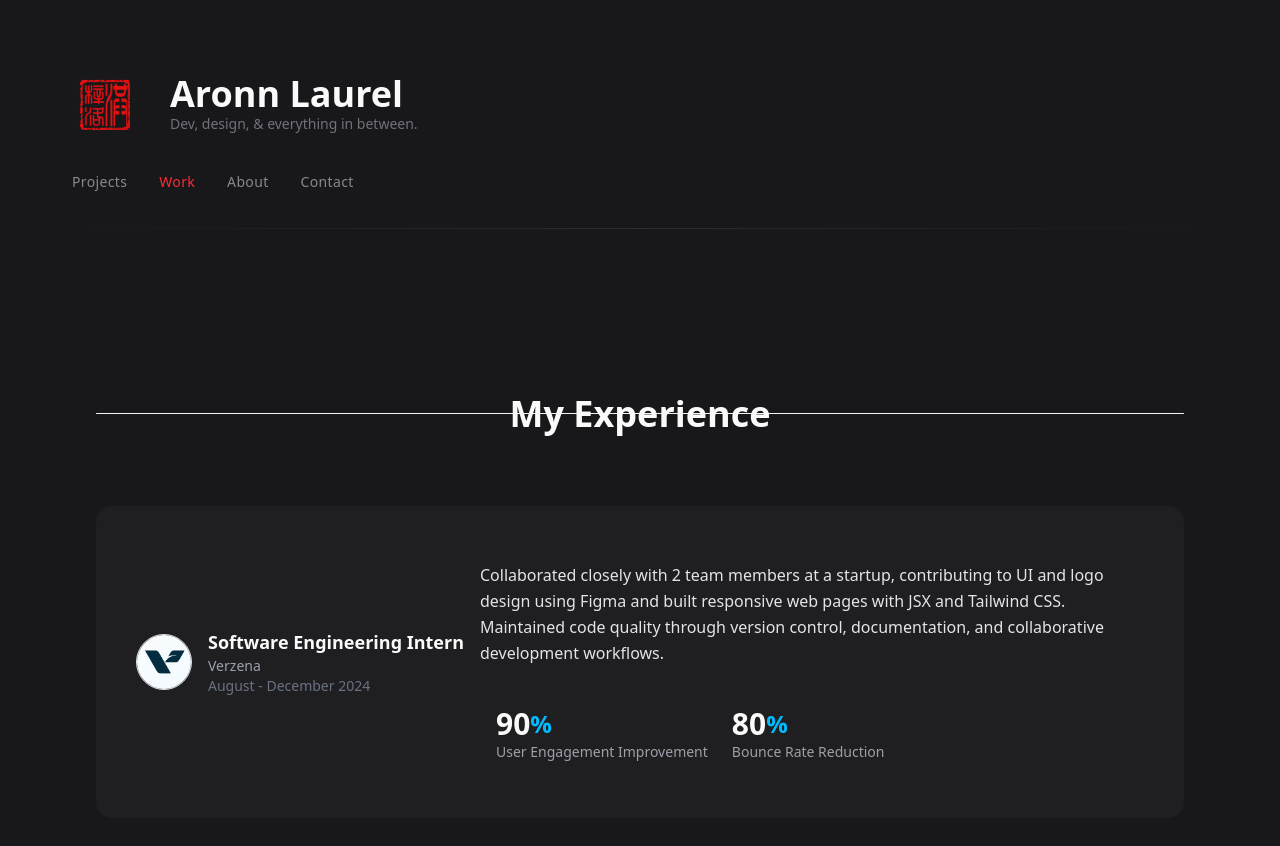
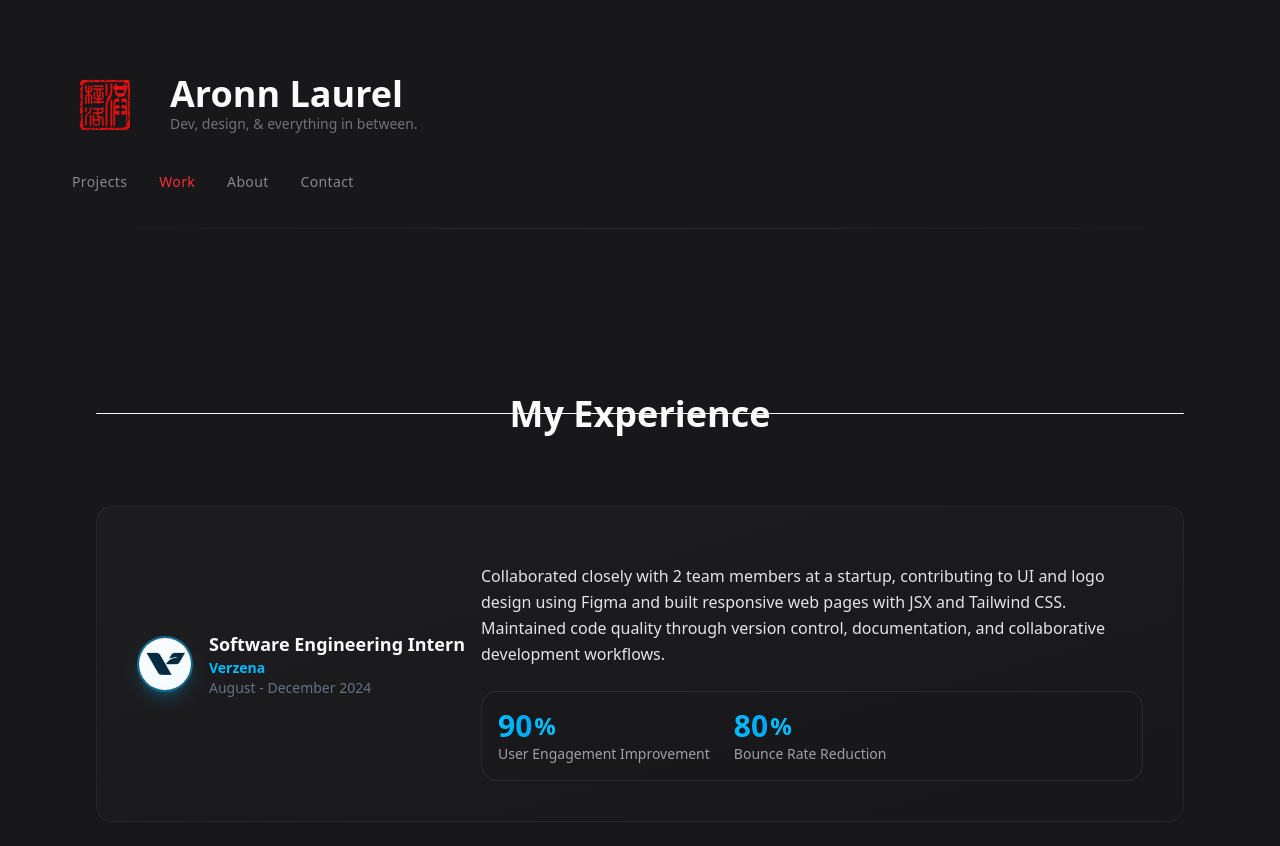
Before and after one commit to LaoAronn/laoaronn.github.io, a React (Vite) app: page /works in a window 1280 px wide. Shown: the top 846 px of the page. Built offline with nearby package versions, Linux system fonts and the light colour scheme.

Commit message:
Adjusted Hover state for work

```diff
--- a/src/pages/Works.jsx
+++ b/src/pages/Works.jsx
@@ -46,9 +46,12 @@ const About = () => {
           return (
             <div
               key={key}
-              className="text-left bg-zinc-800/50
+              className="text-left bg-gradient-to-br from-zinc-800/40 to-zinc-900/40
+              hover:from-zinc-800/60 hover:to-zinc-900/60
               p-4 sm:p-6 md:p-10 mb-4 sm:mb-5
-              rounded-xl sm:rounded-2xl reveal-up"
+              rounded-xl sm:rounded-2xl reveal-up
+              border border-zinc-700/30 hover:border-sky-400/30
+              transition-all duration-300 hover:shadow-lg hover:shadow-sky-400/10"
             >
 
               {/* Layout container */}
@@ -58,7 +61,7 @@ const About = () => {
                 <div className="flex flex-row items-center gap-4">
 
                   {/* Logo */}
-                  <div className="flex-shrink-0 w-12 h-12 sm:w-14 sm:h-14 rounded-full overflow-hidden border border-neutral-200">
+                  <div className="flex-shrink-0 w-12 h-12 sm:w-14 sm:h-14 rounded-full overflow-hidden border-2 border-sky-400/50 hover:border-sky-400 transition-colors duration-300 shadow-lg shadow-sky-400/20">
                     <img
                       src="/images/verzena.png"
                       alt="Verzena logo"
@@ -67,11 +70,11 @@ const About = () => {
                   </div>
 
                   {/* Text Info */}
-                  <div>
+                  <div className="flex-1">
                     <p className="text-base sm:text-lg font-bold dark:text-white">
                       {position}
                     </p>
-                    <p className="text-xs sm:text-sm text-gray-400">
+                    <p className="text-xs sm:text-sm text-sky-400 font-semibold">
                       {company}
                     </p>
                     <p className="text-xs sm:text-sm text-gray-500">
@@ -87,16 +90,16 @@ const About = () => {
                   </p>
 
                   {/* Stats */}
-                  <div className="mt-4 sm:mt-6 p-3 sm:p-4 rounded-xl sm:rounded-2xl">
+                  <div className="mt-4 sm:mt-6 p-3 sm:p-4 rounded-xl sm:rounded-2xl bg-zinc-900/50 border border-zinc-700/50">
 
                     <div className="flex flex-wrap items-center gap-4 sm:gap-6">
                       {relatedAboutItems.map(({ label, number }, subKey) => (
-                        <div key={subKey}>
+                        <div key={subKey} className="hover:scale-105 transition-transform duration-200">
                           <div className="flex items-center">
-                            <span className="text-xl sm:text-2xl md:text-3xl font-semibold">
+                            <span className="text-xl sm:text-2xl md:text-3xl font-bold bg-gradient-to-r from-sky-400 to-sky-500 bg-clip-text text-transparent">
                               {number}
                             </span>
-                            <span className="text-sky-400 font-semibold text-lg sm:text-xl md:text-2xl">
+                            <span className="text-sky-400 font-bold text-lg sm:text-xl md:text-2xl ml-0.5">
                               %
                             </span>
                           </div>
```
